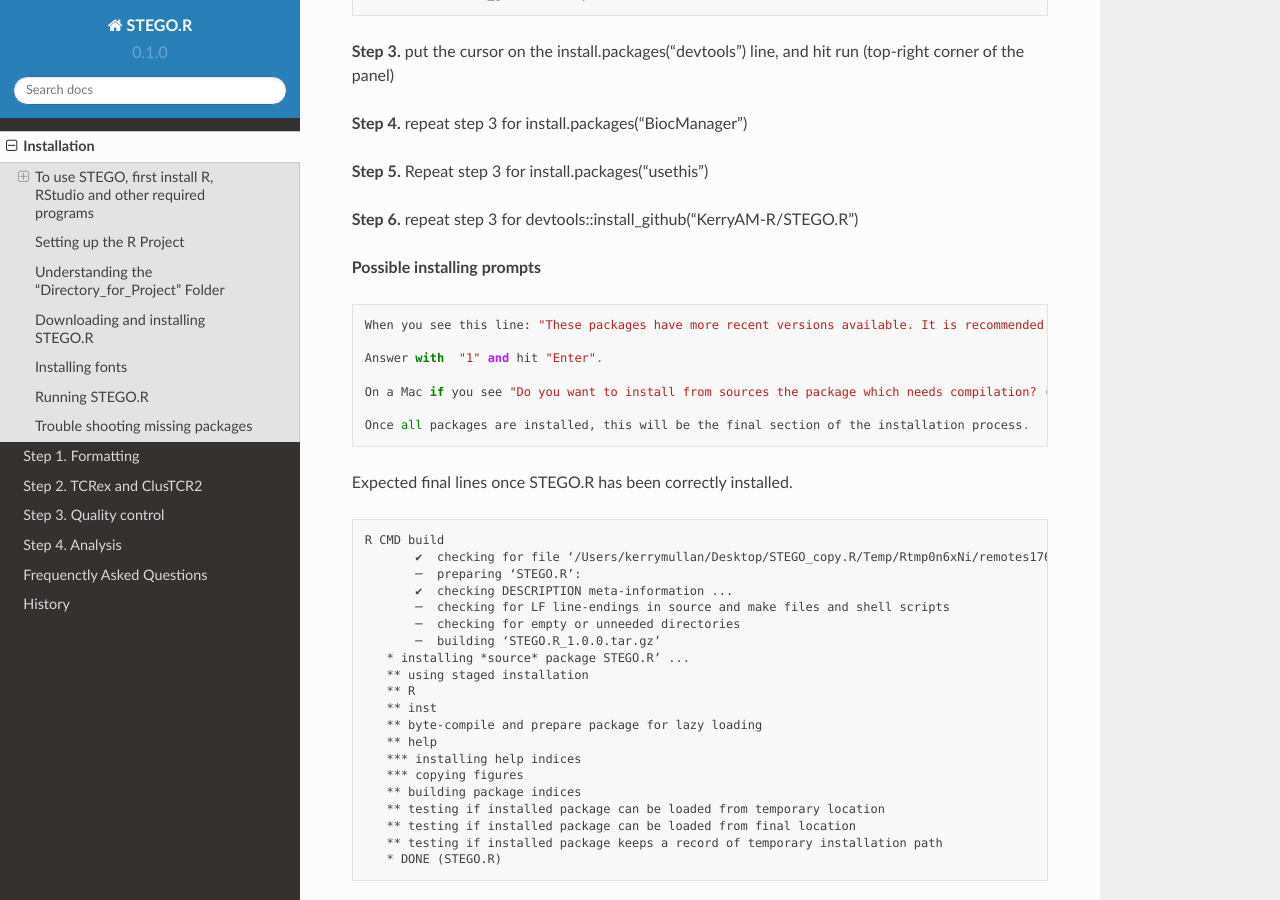
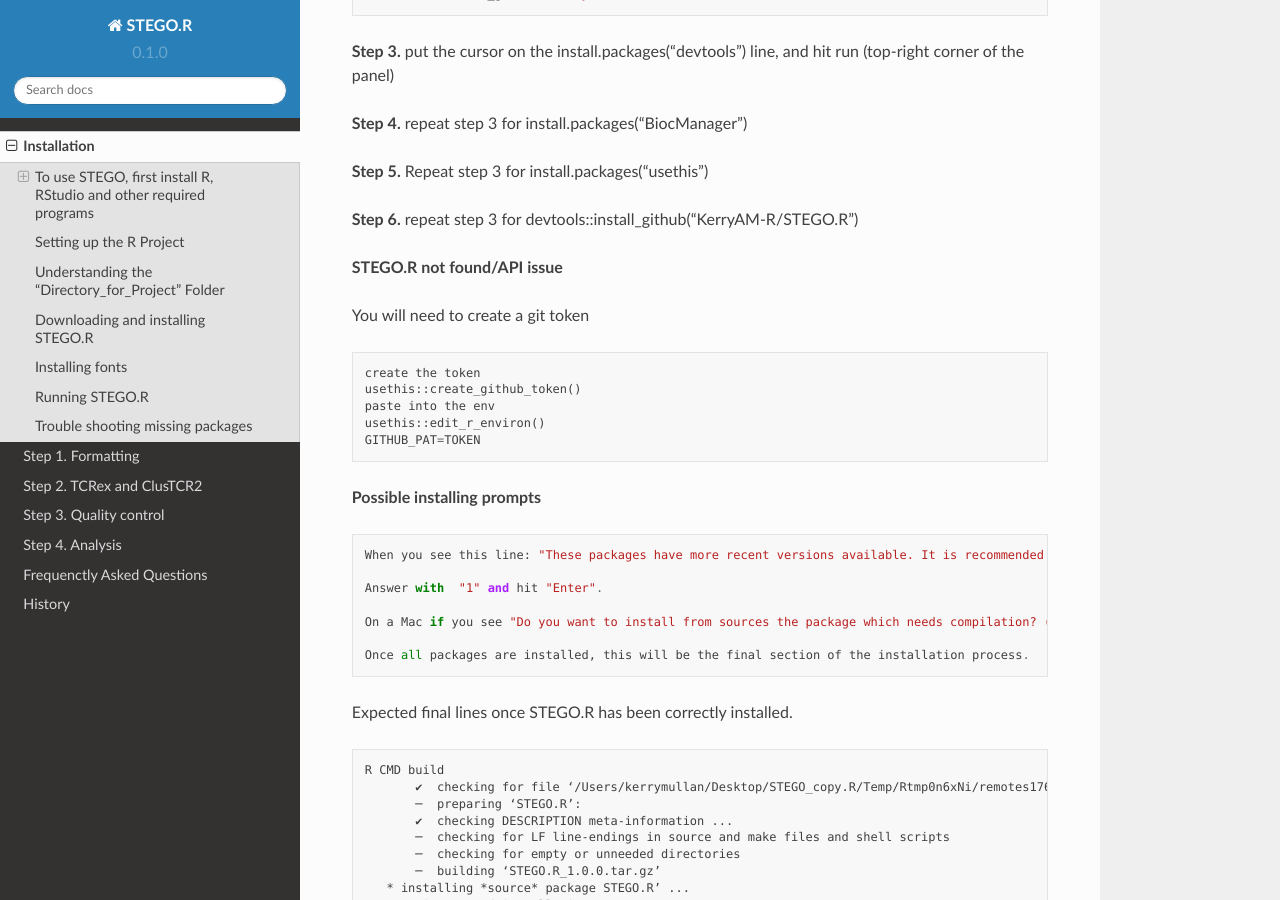
Before and after one commit to KerryAM-R/STEGOR, a Sphinx documentation site: the page built from docs/source/0.installation.rst, in a window 1280 px wide and 900 px high, scrolled down 2721 px. Built offline with Sphinx 7.4.7 and the Read the Docs theme 2.0.0, drawn with Linux system fonts in a browser that asks for light colours.

Commit message:
Update 0.installation.rst

```diff
--- a/docs/source/0.installation.rst
+++ b/docs/source/0.installation.rst
@@ -104,7 +104,6 @@
 
    install.packages("usethis")
 
-
 This line will install STEGO
 ::
 
@@ -117,6 +116,18 @@
 **Step 5.** Repeat step 3 for install.packages("usethis")
 
 **Step 6.** repeat step 3 for devtools::install_github("KerryAM-R/STEGO.R")
+
+**STEGO.R not found/API issue**
+
+You will need to create a git token
+
+::
+
+      create the token
+      usethis::create_github_token()
+      paste into the env
+      usethis::edit_r_environ()
+      GITHUB_PAT=TOKEN
 
 **Possible installing prompts**
 
```
